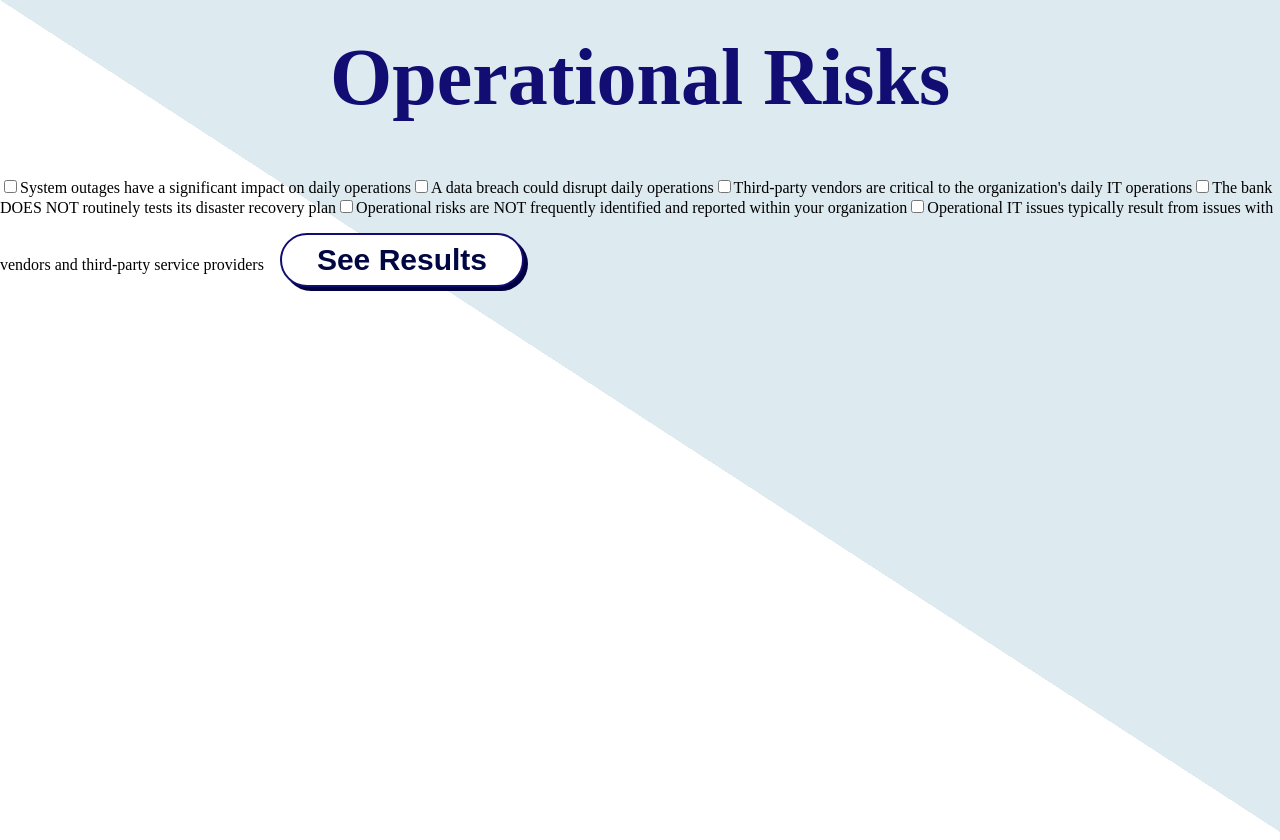
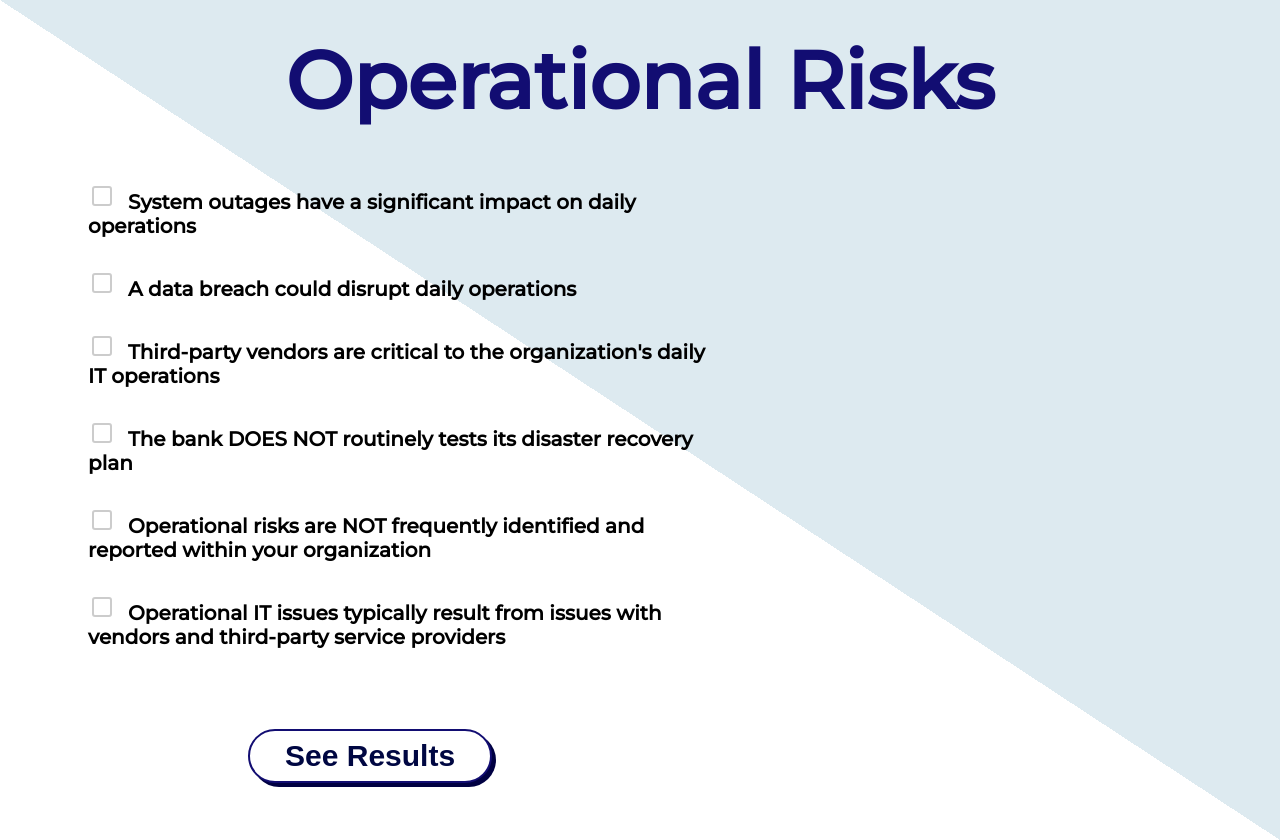
Before and after one commit to Shakeb100/RiskAssessmentTool, a Next.js app: page /Operational in a window 1280 px wide. Built offline with nearby package versions, Linux system fonts and the light colour scheme.

Commit message:
basically done

```diff
--- a/app/Checkbox.tsx
+++ b/app/Checkbox.tsx
@@ -1,6 +1,7 @@
 "use client"; // this is a client component 👈🏽
 
 import React, { useState } from "react";
+import "./globals.css"; // import the CSS file
 
 interface CheckboxQuestion {
   label: string;
@@ -29,18 +30,31 @@ const Checkbox: React.FC<CheckboxProps> = ({ questions }) => {
 
   const criticalThreshold = 0.75; //threshold for scoring
   const highRiskThreshold = 0.5;
+  const moderateThreshold = 0.25;
 
   let assessmentScore: string;
 
   if (numSelectedQuestions === 0) { //risk assessment
     assessmentScore = "No Risk";
-  } else if (numSelectedQuestions / totalQuestions >= criticalThreshold) {
+  } else if (numSelectedQuestions / totalQuestions > criticalThreshold) {
     assessmentScore = "Critical";
-  } else if (numSelectedQuestions / totalQuestions >= highRiskThreshold) {
+  } else if (numSelectedQuestions / totalQuestions > highRiskThreshold) {
     assessmentScore = "High Risk";
+  } else if (numSelectedQuestions / totalQuestions >= moderateThreshold) {
+    assessmentScore = "Moderate Risk";
   } else {
     assessmentScore = "Low Risk";
   }
+
+  // Get the element that displays the assessment score
+const assessmentScoreElement = document.getElementById("assessment-score");
+
+// Set the text content of the element
+if (assessmentScoreElement) {
+  assessmentScoreElement.textContent = assessmentScore;
+  assessmentScoreElement.classList.add("assessment-score");
+}
+
 
   const handleSeeResultsClick = () => {
     setShowAssessmentScore(true);
@@ -55,16 +69,17 @@ const Checkbox: React.FC<CheckboxProps> = ({ questions }) => {
             value={question.value}
             checked={selectedQuestions.includes(question.value)}
             onChange={handleCheckboxChange}
+            className="checkbox"
           />
           {question.label}
         </label>
       ))}
       {showAssessmentScore ? (
-        <p>
+        <p className="assessment-score">
           {assessmentScore}
         </p>
       ) : (
-        <button className="button" onClick={handleSeeResultsClick}>See Results</button>
+        <button className="button rb" onClick={handleSeeResultsClick}>See Results</button>
       )}
     </div>
   );
--- a/app/Operational/page.tsx
+++ b/app/Operational/page.tsx
@@ -3,6 +3,12 @@ import Link from 'next/link';
 import { useState } from "react";
 import Checkbox from '../Checkbox';
 import '../globals.css'
+import { Montserrat} from 'next/font/google'
+
+const mon = Montserrat({
+  subsets: ['latin'],
+  weight: '500'
+})
 
 
 function Operational() {
@@ -16,7 +22,7 @@ function Operational() {
     ];
     return (
       <>
-
+      <body  className={mon.className}>
         <title>Operational</title>
 
           <div>
@@ -25,7 +31,9 @@ function Operational() {
           <div>
           <Checkbox questions={checkboxQuestions} />
           </div>
-
+          <footer>
+          </footer>
+          </body>
 
       </>
     );
--- a/app/Questions/page.tsx
+++ b/app/Questions/page.tsx
@@ -27,7 +27,7 @@ function Questionpage() {
                 </div>
 
                 <div className={mon.className}>
-            <div className='moreb'>
+            <div className='moreb fade-in'>
                 <Link href="/Business">
                 <button className={`${mon.className} button`}>Business</button>
                 </Link>
@@ -51,6 +51,10 @@ function Questionpage() {
 
                 </div>
 
+                <div>
+                    <h4 className='fade-2'>Our tool assesses the risk level by selecting questions related to different types of risks. If the selected answers are less than 25%, you will recieve a score of "low". If your score is up to 50%, the score is "Moderate". If your score is up to 75%, you will recieve a "High Risk" warning. If your cumulative score exceeds 75% you will enter the "Critical" category.</h4>
+                </div>
+
              </div>
         </div>
         </body>
--- a/app/Technical/page.tsx
+++ b/app/Technical/page.tsx
@@ -35,6 +35,9 @@ function Technical() {
           <div>
           <Checkbox questions={checkboxQuestions}/>
           </div>
+        <footer>
+
+        </footer>
 
           </body>
       </>
--- a/app/globals.css
+++ b/app/globals.css
@@ -1,3 +1,16 @@
+.checkbox{
+  margin-right: 1rem;
+}
+
+label {
+  display: block;
+  margin-bottom: 10px;
+  font-weight: 900;
+  font-size: 20px;
+  margin-bottom: 2rem;
+  max-width: 40rem;
+  margin-left: 5rem;
+}
 
 h1{
   text-align: center;
@@ -12,6 +25,15 @@ h3{
   color: #000000;
   font-size: 2rem;
   margin-top: 5rem;
+}
+
+h4{
+  text-align: center;
+  color: #000000;
+  font-size: 25px;
+  margin-top: 5rem;
+  margin: 3rem;
+  font-weight: 100;
 }
 #textdiv{
   margin-top: 12rem;
@@ -68,6 +90,7 @@ h3{
   -webkit-user-select: none;
   touch-action: manipulation;
   margin: 1rem;
+  text-align: center;
 
 }
 
@@ -88,25 +111,13 @@ h3{
 }
 
 body {
-  margin: 0;
-  padding: 0;
-  height: 100vh;
+  min-height: 100vh;
   background: linear-gradient(to top right, #ffffff 50%, rgb(221, 234, 240) 50%);
+  position: relative;
 }
 
 .main-content {
-  position: relative;
-  z-index: 1;
-}
-
-.left-section {
-  position: absolute;
-  bottom: 0;
-  left: 0;
-  width: 50%;
   height: 100%;
-  transform-origin: bottom left;
-  transform: skew(45deg);
 }
 
 .riskimage{
@@ -121,5 +132,48 @@ body {
 
 .moreb{
   margin-top: 8rem;
-  margin-left: 10rem;
+  margin-left: 8rem;
 }
+
+
+input[type="checkbox"] {
+  -webkit-appearance: none;
+  -moz-appearance: none;
+  appearance: none;
+  display: inline-block;
+  width: 20px;
+  height: 20px;
+  border: 2px solid #ccc;
+  border-radius: 3px;
+  transition: all .5s ease-out;
+  cursor: pointer;
+  outline: none;
+}
+
+input[type="checkbox"]:checked {
+  background-color: #1890ff;
+  border-color: #1890ff;
+}
+
+input[type="checkbox"]:checked::before {
+  content: '\2714';
+  display: block;
+  text-align: center;
+  color: #000000;
+  font-size: 16px;
+  font-weight: bold;
+}
+
+.assessment-score {
+  text-align: center;
+  color: #000000;
+  font-size: 4rem;
+  margin-top: 5rem;
+
+}
+
+.rb{
+    margin-top: 3rem;
+    margin-left: 15rem;
+    margin-bottom: 3rem;
+  }
```
